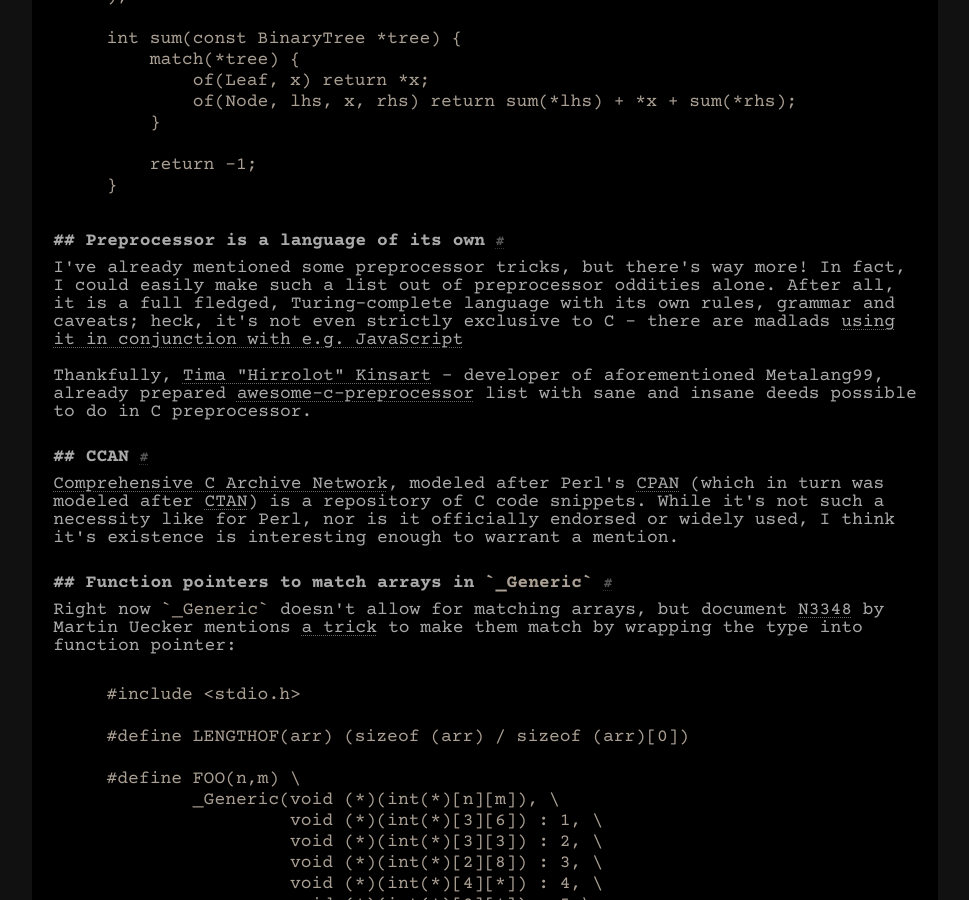
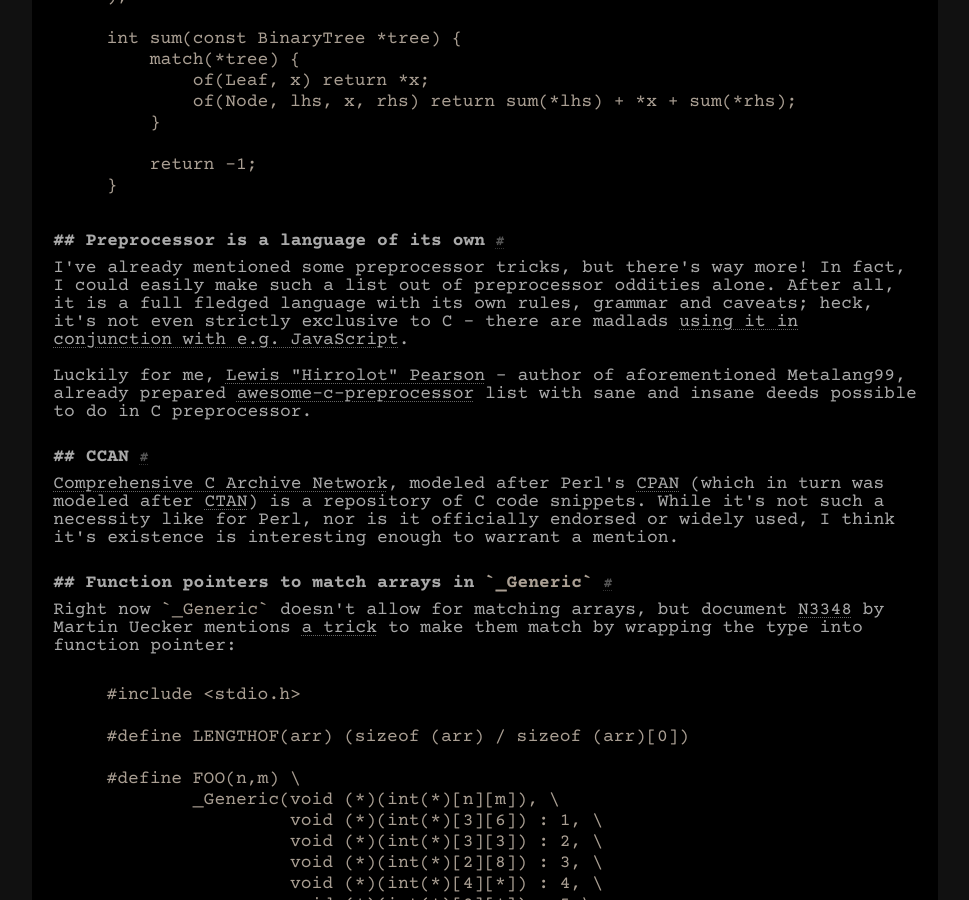
Before and after one commit to Jorenar/blog, a Jekyll site: the page built from _posts/2023-02-19-less-known-c.md, in a window 1280 px wide and 900 px high, scrolled down 23312 px. Shown: the whole window, without its empty margins (155-1124 px from the left). Built offline with Jekyll 4.4.1, drawn with Linux system fonts in a browser that asks for light colours.

```diff
--- a/_posts/2023-02-19-less-known-c.md
+++ b/_posts/2023-02-19-less-known-c.md
@@ -1202,14 +1202,14 @@ int sum(const BinaryTree *tree) {
 
 I've already mentioned some preprocessor tricks, but there's way more!
 In fact, I could easily make such a list out of preprocessor oddities alone.
-After all, it is a full fledged, Turing-complete language with its own rules,
-grammar and caveats; heck, it's not even strictly exclusive to C - there are
-madlads [using it in conjunction with e.g. JavaScript](https://www.nongnu.org/espresso/js-cpp.html)
+After all, it is a full fledged language with its own rules, grammar and
+caveats; heck, it's not even strictly exclusive to C - there are madlads
+[using it in conjunction with e.g. JavaScript](https://www.nongnu.org/espresso/js-cpp.html).
 
-Thankfully, [Tima "Hirrolot" Kinsart](https://hirrolot.github.io/) - developer
-of aforementioned Metalang99, already prepared
-[awesome-c-preprocessor](https://github.com/Hirrolot/awesome-c-preprocessor)
+Luckily for me, [Lewis "Hirrolot" Pearson](https://hirrolot.github.io/) - author
+of aforementioned Metalang99, already prepared [awesome-c-preprocessor](https://github.com/Hirrolot/awesome-c-preprocessor)
 list with sane and insane deeds possible to do in C preprocessor.
+
 ## CCAN
 
 [Comprehensive C Archive Network](https://ccodearchive.net/), modeled
```
